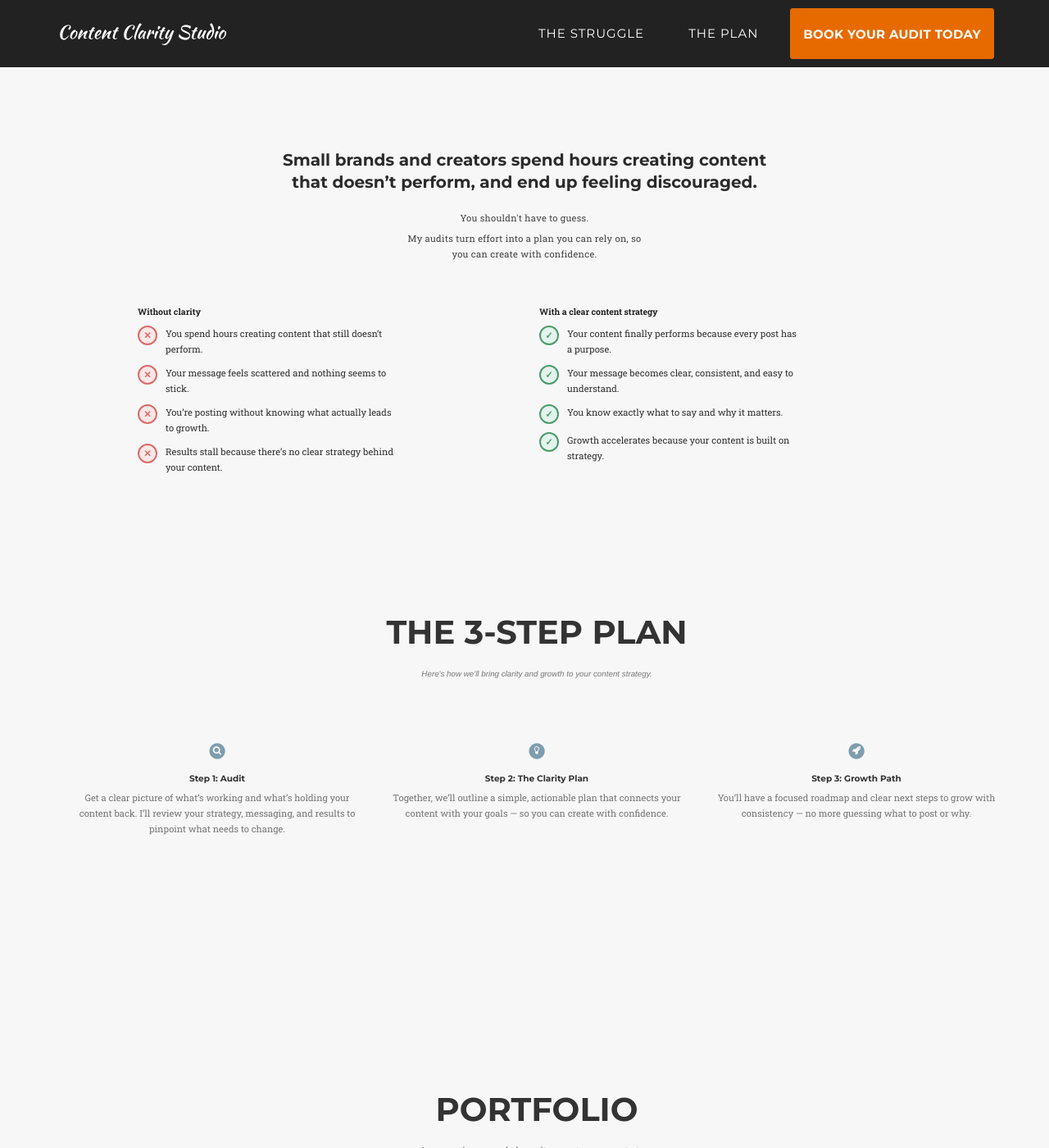
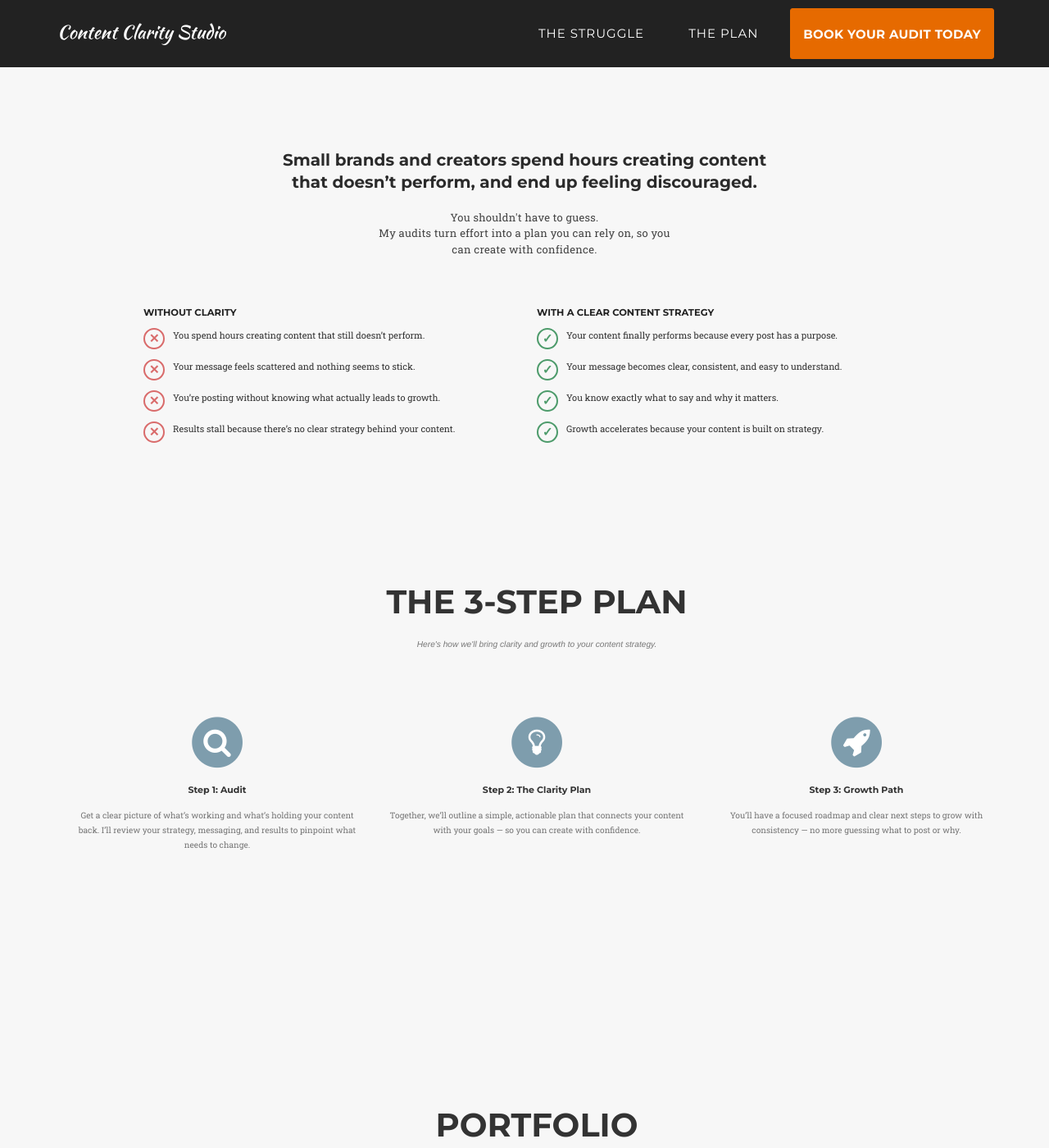
Before and after one commit to ContentClarityStudio/contentclaritystudio.github.io, a Jekyll site: the page built from index.html, in a window 1280 px wide and 1400 px high, scrolled down 970 px. Shown: the whole window at 82% size. Built offline with Jekyll 4.4.1, drawn with Linux system fonts in a browser that asks for light colours; some web fonts are replaced.

Commit message:
Update overrides.css

```diff
--- a/css/overrides.css
+++ b/css/overrides.css
@@ -40,9 +40,7 @@ header .intro-heading {
   color: #fff;
 }
 
-/* ---------------------------------------------------------
-   HERO CTA (big orange button in the hero section)
---------------------------------------------------------- */
+/* HERO CTA (big orange button in the hero section) */
 .btn.btn-primary.btn-cta {
   background-color: #e66a00;
   border-color: #e66a00;
@@ -60,9 +58,7 @@ header .intro-heading {
   box-shadow: 0 3px 10px rgba(0,0,0,.25);
 }
 
-/* ---------------- Navbar spacing/alignment ---------------- */
-
-/* Even spacing between text links (desktop) */
+/* Navbar spacing/alignment */
 .navbar-nav > li {
   margin: 0 12px;
 }
@@ -78,24 +74,21 @@ header .intro-heading {
   font-weight: 700;
   letter-spacing: 0.3px;
   border-radius: 3px;
-}
-
-/* Navbar CTA hover: gentle expand, no jump upwards */
-.navbar-default .navbar-nav > li.nav-cta > a.btn.btn-cta {
   transition: all 0.2s ease;
 }
 
+/* Navbar CTA hover: tiny expand, no jump upwards */
 .navbar-default .navbar-nav > li.nav-cta > a.btn.btn-cta:hover,
 .navbar-default .navbar-nav > li.nav-cta > a.btn.btn-cta:focus {
   background-color: #cc5f00;
   border-color: #cc5f00;
   color: #fff;
-  transform: scale(1.01);           /* smaller, subtle expand */
+  transform: scale(1.01);
   box-shadow: 0 3px 10px rgba(0,0,0,0.25);
   text-decoration: none;
 }
 
-/* Mobile: stack nicely */
+/* Mobile nav CTA layout */
 @media (max-width:767px){
   .navbar-nav > li { margin: 0; }
   .navbar-default .navbar-nav > li.nav-cta > a.btn.btn-cta {
@@ -112,7 +105,8 @@ header .intro-heading {
 .navbar-default.navbar-shrink .navbar-brand:hover,
 .navbar-default.navbar-shrink .navbar-brand:focus { color: #e66a00 !important; }
 
-/* --- Problem Section --- */
+
+/* --- Problem Section (Struggle + transformation) --- */
 
 /* Visually hidden but SEO-visible heading */
 .sr-only {
@@ -149,12 +143,10 @@ header .intro-heading {
   letter-spacing: .3px;
 }
 @media (max-width:576px){
-  #problem .problem-bridge { font-size: 1.1rem; line-height: 1.6; }
-}
-#problem .problem-bridge br {
-  margin-bottom: 6px;
-  display: block;
-  content: "";
+  #problem .problem-bridge {
+    font-size: 1.1rem;
+    line-height: 1.6;
+  }
 }
 
 /* Secondary (calm) outline button */
@@ -185,300 +177,90 @@ header .intro-heading {
   }
 }
 
-/* --- Struggle / Transformation grid inside #problem --- */
+/* === Struggle grid (X vs ✓ columns) === */
 
 #problem .struggle-grid {
-  margin-top: 40px;
+  max-width: 960px;
+  margin: 40px auto 10px;
+  text-align: left;
 }
 
 #problem .struggle-column-title {
-  text-transform: none;
-  font-family: "Roboto Slab","Helvetica Neue",Helvetica,Arial,sans-serif;
-  font-size: 1.1rem;
+  font-size: 1.15rem !important;
   font-weight: 600;
-  margin-bottom: 18px;
+  margin-bottom: 12px;
+  color: #222;
 }
 
+/* lists */
 #problem .struggle-list {
   list-style: none;
+  margin: 0;
   padding: 0;
-  margin: 0 auto;
-  max-width: 32rem;
-  text-align: left;
 }
 
 #problem .struggle-list li {
   display: flex;
   align-items: flex-start;
   gap: 10px;
-  margin-bottom: 10px;
-  font-size: 0.98rem;
-  line-height: 1.5;
+  margin-bottom: 12px;
 }
 
-/* Circle icons */
+/* actual bullet sentences – make these bigger for older eyes */
+#problem .struggle-list li span:last-child {
+  font-size: 1.1rem !important;   /* ~17–18px */
+  line-height: 1.7 !important;
+}
+
+/* icon circles */
 #problem .struggle-icon {
   flex: 0 0 26px;
   width: 26px;
   height: 26px;
   border-radius: 50%;
-  display: flex;
+  display: inline-flex;
   align-items: center;
   justify-content: center;
-  font-size: 14px;
+  font-size: 15px;
   font-weight: 700;
 }
 
-/* Failure (left column) styling */
-#problem .struggle-failure .struggle-icon {
-  background-color: #fce7e7;
-  border: 2px solid #e57373;
-  color: #b71c1c;
-}
-
-/* Success (right column) styling */
-#problem .struggle-success .struggle-icon {
-  background-color: #e3f4ec;
-  border: 2px solid #4caf50;
-  color: #1b5e20;
-}
-
-/* Mobile tweaks */
-@media (max-width: 767px) {
-  #problem .struggle-grid {
-    margin-top: 30px;
-  }
-  #problem .struggle-column-title {
-    text-align: left;
-  }
-}
-
-/* Tighter, more readable struggle grid */
-#problem .struggle-grid {
-  margin-top: 40px;
-  margin-bottom: 10px;
-}
-
-/* Reduce the space between the two columns */
-#problem .struggle-grid .col-md-6 {
-  padding-left: 25px;
-  padding-right: 25px;
-}
-
-/* Larger + more readable titles */
-#problem .struggle-column-title {
-  text-transform: none;
-  font-size: 1.25rem;      /* was 1.1rem — better for older readers */
-  font-weight: 700;
-  margin-bottom: 20px;
-  color: #222;
-}
-
-/* Increase body text for lists */
-#problem .struggle-list li {
-  font-size: 1.05rem;      /* was ~0.95rem */
-  line-height: 1.6;
-  margin-bottom: 14px;
-}
-
-/* Slightly larger icons */
-#problem .struggle-icon {
-  flex: 0 0 28px;
-  width: 28px;
-  height: 28px;
-  font-size: 15px;
-}
-
-/* Bring columns closer together on mobile */
-@media (max-width: 767px) {
-  #problem .struggle-grid .col-md-6 {
-    padding-left: 15px;
-    padding-right: 15px;
-  }
-
-  #problem .struggle-list li {
-    font-size: 1rem;
-  }
-}
-
-/* === Struggle section: bigger, easier-to-read text === */
-
-#problem p,
-#problem li,
-#problem span {
-  font-size: 1.12rem !important;   /* ~18px, nicer for older eyes */
-  line-height: 1.7 !important;
-}
-
-/* Bring the two columns closer together */
-#problem [class*="col-"] {
-  padding-left: 18px !important;
-  padding-right: 18px !important;
-}
-
-/* On smaller screens, don’t squish it too much */
-@media (max-width: 767px) {
-  #problem [class*="col-"] {
-    padding-left: 15px !important;
-    padding-right: 15px !important;
-  }
-}
-
-/* Slightly reduce horizontal gutter on 2-column layouts */
-.col-md-6,
-.col-sm-6 {
-  padding-left: 20px !important;
-  padding-right: 20px !important;
-}
-
-/* --- Struggle contrast bullets: bigger + easier to read --- */
-
-/* Headings above each column */
-#problem .struggle-title {
-  font-size: 1.2rem;        /* bigger than default */
-  font-weight: 600;
-  margin-bottom: 10px;
-}
-
-/* Bullet text in both columns */
-#problem .struggle-list li {
-  font-size: 1.05rem;       /* gently larger than body text */
-  line-height: 1.8;         /* airy for older eyes */
-}
-
-/* Tighten the gap between the two columns a bit */
-#problem .struggle-row .col-md-6,
-#problem .struggle-row .col-sm-6 {
-  padding-left: 20px;
-  padding-right: 20px;
-  /* centers the two-column block a little more */
-}
-
-
-/* --- Struggle (problem) bullets: easier to read --- */
-
-/* Column headings: "Without clarity" / "With a clear content strategy" */
-#problem h4 {
-  font-size: 1.25rem;
-  font-weight: 600;
-  margin-bottom: 8px;
-}
-
-/* Bullet text in both columns (Font Awesome list) */
-#problem .fa-ul li {
-  font-size: 1.05rem;   /* a touch bigger than default body text */
-  line-height: 1.8;     /* more breathing room for older eyes */
-}
-
-
-/* --- Plan section icons: make the circles + icons bigger --- */
-
-#plan .fa-stack {
-  font-size: 2.4em;   /* was effectively smaller after the global reset */
-}
-
-
-/* === STRUGGLE SECTION TYPOGRAPHY === */
-
-/* Column headings: "Without clarity" / "With a clear content strategy" */
-#problem h4 {
-  font-size: 1.25rem;
-  font-weight: 600;
-  margin-bottom: 8px;
-}
-
-/* Make ALL bullet text in the struggle section easier to read */
-#problem ul li {
-  font-size: 1.05rem;   /* bigger than body copy */
-  line-height: 1.8;     /* extra breathing room */
-}
-
-
-/* === 3-STEP PLAN ICON SIZE === */
-
-/* Covers both cases: if the section id is #plan or still #services */
-#plan .fa-stack,
-#services .fa-stack {
-  font-size: 2.6em;   /* bump this up/down if you want */
-}
-
-
-/* === Struggle section: spacing + bigger, readable text === */
-
-#problem .struggle-grid {
-  max-width: 980px;          /* pulls the two columns closer together */
-  margin: 35px auto 10px;
-  text-align: left;          /* bullets read more naturally */
-}
-
-#problem .struggle-column-title {
-  font-size: 1.05rem;        /* a bit larger than body text */
-  font-weight: 600;
-  margin-bottom: 10px;
-}
-
-#problem .struggle-list {
-  list-style: none;
-  padding: 0;
-  margin: 0;
-}
-
-#problem .struggle-list li {
-  display: flex;
-  align-items: flex-start;
-  gap: 10px;
-  margin-bottom: 10px;
-  font-size: 1rem;           /* ~16px on most browsers */
-  line-height: 1.6;          /* easier for older eyes */
-}
-
-/* Circle icons for X / ✓ */
-#problem .struggle-icon {
-  flex: 0 0 24px;
-  width: 24px;
-  height: 24px;
-  border-radius: 50%;
-  display: inline-flex;
-  align-items: center;
-  justify-content: center;
-  font-size: 14px;
-  font-weight: 700;
-}
-
-/* Red “failure” side */
+/* failure (red X) */
 #problem .struggle-failure .struggle-icon {
   border: 2px solid #d96b6b;
   color: #d96b6b;
 }
 
-/* Green “success” side */
+/* success (green ✓) */
 #problem .struggle-success .struggle-icon {
   border: 2px solid #4d9b6b;
   color: #4d9b6b;
 }
 
-/* Mobile: add breathing room between the two columns when stacked */
+/* mobile spacing between the two columns */
 @media (max-width: 767px) {
   #problem .struggle-grid {
     max-width: 100%;
   }
   #problem .struggle-grid .col-sm-6 {
-    margin-bottom: 20px;
+    margin-bottom: 24px;
   }
 }
 
-/* === 3-Step Plan icons: bump size back up === */
+/* --- 3-Step Plan Section --- */
 
+/* bump icon size back up and lock it in */
 #plan .fa-stack.fa-4x {
-  font-size: 3.2rem;   /* bigger icons without touching anything else */
+  font-size: 3.6rem !important;
 }
 
-/* Optional: slightly larger headings + copy in the plan if you want */
+/* slightly larger step headings */
 #plan .service-heading {
-  font-size: 1.05rem;
+  font-size: 1.1rem !important;
 }
 
+/* bigger, more readable body copy under each step */
 #plan .text-muted {
-  font-size: 0.98rem;
-  line-height: 1.7;
+  font-size: 1.02rem !important;
+  line-height: 1.8 !important;
 }
```
